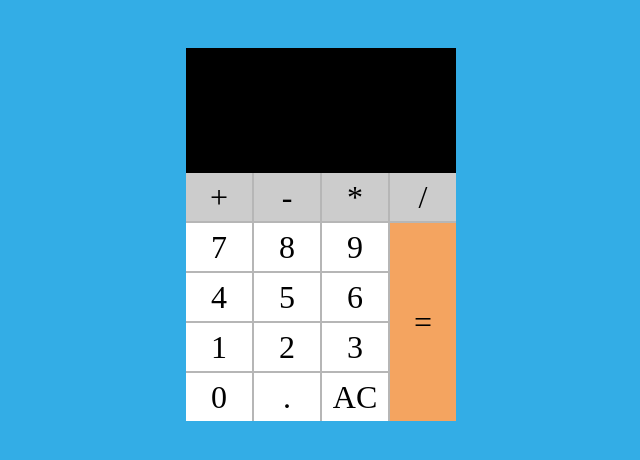
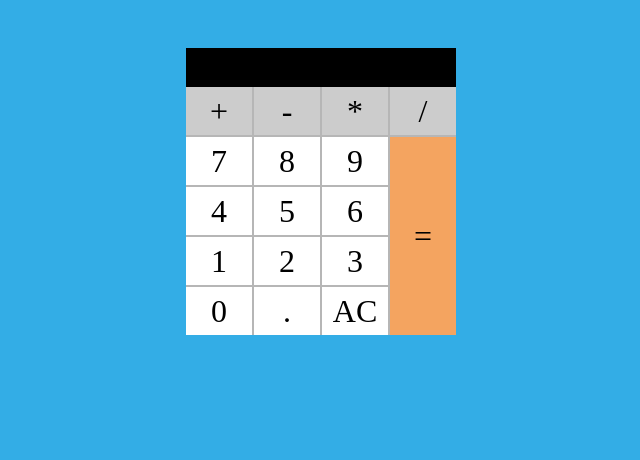
Before and after one commit to toxa-dev/toxa-dev.github.io, a plain HTML site: page calculcator/index.html in a window 1280 px wide. Shown: the whole page, without its empty margins (319-959 px from the left). Drawn offline with Linux system fonts and the light colour scheme; files that its build step writes are made by us from their sources.

Commit message:
Add files via upload

```diff
--- a/calculcator/css/main.css
+++ b/calculcator/css/main.css
@@ -24,7 +24,6 @@ body {
 }
 
 .output {
-  height: 92.72px;
   display: flex;
   flex-direction: column;
   align-items: flex-end;
```
